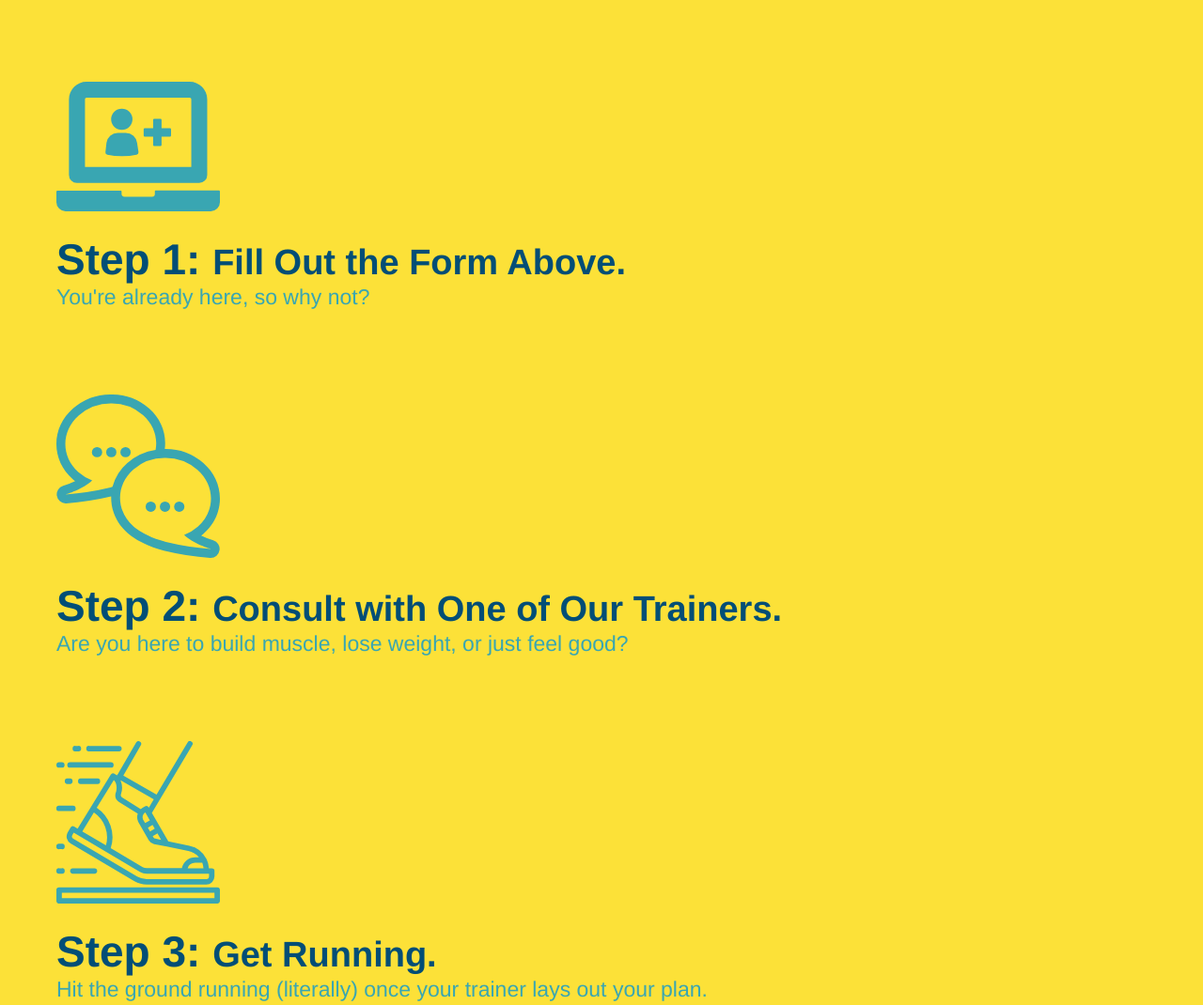
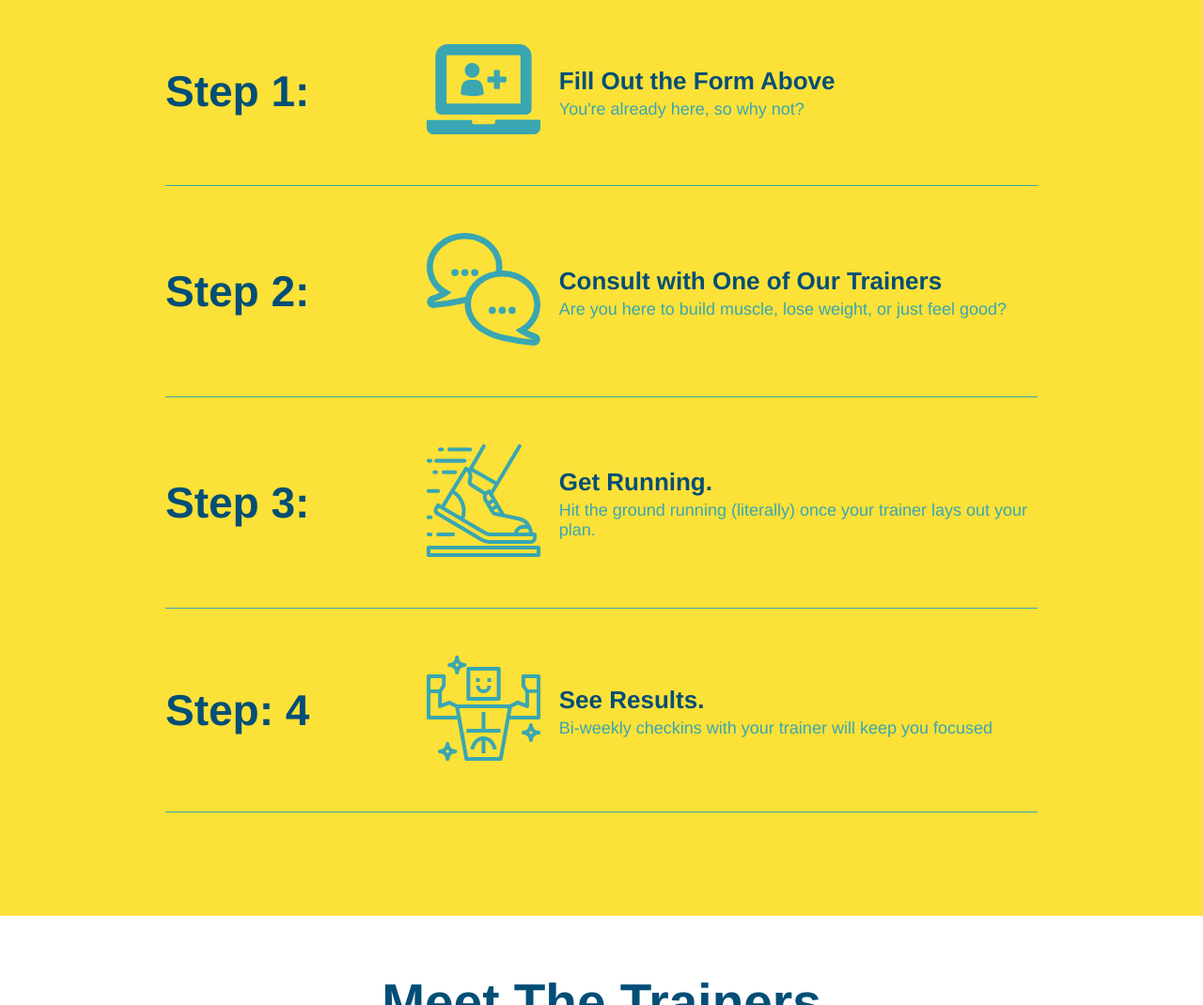
Before and after one commit to clickity-clacking/run-buddy, a plain HTML site: page index.html in a window 1280 px wide. Shown: the part 1235-2305 px from the top of the page at 94% size. Drawn offline with Linux system fonts and the light colour scheme.

Commit message:
add flexbox to the steps

```diff
--- a/Assets/css/style.css
+++ b/Assets/css/style.css
@@ -162,6 +162,17 @@ section{
       background: #fce138;
   }
 
+  .step{
+      margin: 50px auto;
+      padding-bottom: 50px;
+      width:80%;
+      border-bottom: 1px solid #39a6b2;
+      display: flex;
+      flex-wrap: wrap;
+      align-items: center;
+      justify-content: space-between;
+  }
+
   .section-title {
     font-size:55px;
     color: #024e76;
@@ -173,30 +184,45 @@ section{
     width: 50%;
   }
 
-  .steps div {
-      margin-bottom: 80px;
+  /*flex: <flex-grow value> <flex-shrink value> <flex-basis value>*/
+  /* The value we provided to the step's flexbox children uses the <flex-grow value> <flex-basis value> syntax, meaning that .step h3 will be at least 30% wide and will receive any extra space in the container. Also, .step-info will be at least 70% wide but will receive any extra space in the container at a 2-to-1 ratio. In other words, it will receive two more units of unused space than a sibling with a flex-grow value of 1.*/
+
+  .step h3 {
+      color: #024e76;
+      font-size: 46px;
+      flex: 1 30%;
   }
 
-  .steps img {
-      width: 15%;
-      margin: 10px 0;
+  .step-info{
+      flex: 2 70%;
+      display: flex;
+      flex-wrap: wrap;
+      align-items: center;
   }
 
-  .steps h3 {
-      color: #024e76;
-      font-size: 46px;
-      margin-top: 10px;
+  .step-img {
+      flex: 1 12%;
+      margin-right: 20px;
   }
 
-  .steps p {
-      color: #39a6b2;
-      font-size: 23px;
+  .step-img img {
+    max-width: 100%;
   }
 
-  .steps span {
-      font-size: 38px;
+  .step-text {
+      flex:12;
   }
 
+  .step-text p {
+      color: #39a6b2;
+      font-size: 18px;
+  }
+
+  .step-text h4{
+      font-size: 26px;
+      line-height: 1.5;
+      color: #024e76;
+  }
   .trainers {
   }
 
--- a/index.html
+++ b/index.html
@@ -93,36 +93,60 @@
                 <h2 class = "section-title secondary border">What You Do </h2>
             </div>
 
-            <div>
-                <!-- insert img element-->
+            <div class = "step">
+                <h3>Step 1:</h3>
+                <div class = "step-info">
+                     <!-- wrapping img element in div for more control of it's sizing: best practice to
+                        wrap imgs in div and set their width as 100%-->
+                    <div class = "step-img">
                         <img src="./Assets/images/step-1.svg" alt = ""/>
-                <h3>Step 1: <span>Fill Out the Form Above.</span></h3>
-                <div class="flex-row">
+                    </div>
+                    <div class = "step-text">
+                        <h4>Fill Out the Form Above</h4>
                         <p>You're already here, so why not?</p>
                     </div>
                 </div>
+            </div>
 
-            <div>
+            <div class = "step">
+                <h3>Step 2: </h3>
+                <div class = "step-info">
+                    <div class = "step-img">
                         <img src="./Assets/images/step-2.svg" alt=""/>
-                <h3>Step 2: <span>Consult with One of Our Trainers.</span></h3>
-                <div class="flex-row">
+                    </div>
+                    <div class = "step-text">
+                        <h4>Consult with One of Our Trainers</h4>
                         <p>Are you here to build muscle, lose weight, or just feel good?</p>
                     </div>
                 </div>
+            </div>
 
-            <div>
+
+
+            <div class = "step">
+                <h3> Step 3:</h3>
+                <div class = "step-info">
+                    <div class = "step-img">
                         <img src="./Assets/images/step-3.svg" alt = ""/>
-                <h3>Step 3: <span>Get Running.</span></h3>
-                <div class = "flex-row">
+                    </div>
+                    <div class = "step-text">
+                        <h4> Get Running.</h4>
                         <p>Hit the ground running (literally) once your trainer lays out your plan.</p>
                     </div>
                 </div>
+            </div>
 
-            <div>
+
+            <div class = "step">
+                <h3> Step: 4</h3>
+                <div class = "step-info">
+                    <div class = "step-img">
                         <img src="./Assets/images/step-4.svg" alt=""/>
-                <h3>Step 4: See Results.</h3>
-                <div>
+                    </div>
+                    <div class = "step-text">
+                        <h4> See Results.</h4>
                         <p>Bi-weekly checkins with your trainer will keep you focused</p>
+                    </div>
                 </div>
             </div>
          </section>
```
Lines whose indentation alone changed are shown as unchanged.
